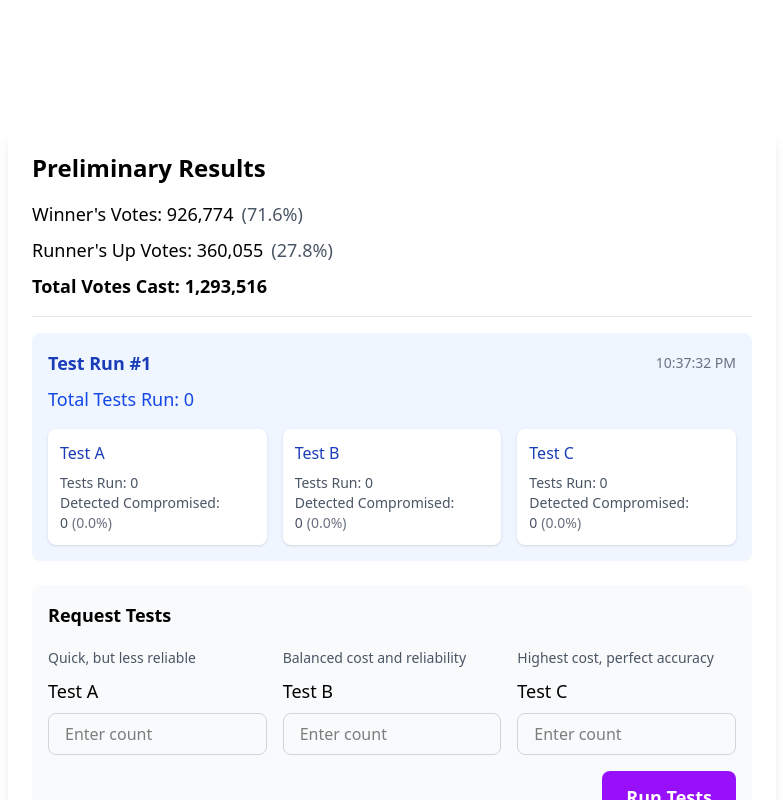
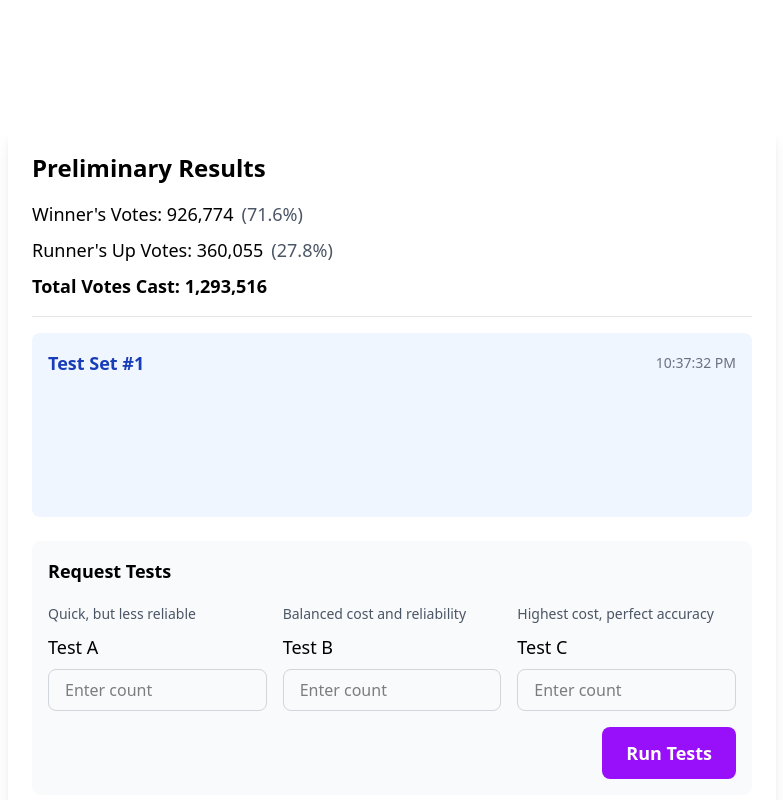
Before and after one commit to dsernst/simulate-corrupted-election, a Next.js app: page / in a window 1280 px wide. Both pictures are taken after a click on the button "Run Tests". Shown: the top 800 px of the page, without its empty margins (248-1031 px from the left). Built offline with nearby package versions, Linux system fonts and the light colour scheme.

Commit message:
Clean up <TestHistory/> display

```diff
--- a/app/components/TestHistory.tsx
+++ b/app/components/TestHistory.tsx
@@ -13,7 +13,7 @@ export const TestHistory = ({ testRuns }: { testRuns: TestRun[] }) => {
         <div key={run.id} className="p-4 bg-blue-50 rounded-lg">
           <div className="flex justify-between items-center mb-2">
             <h3 className="text-lg font-semibold text-blue-800">
-              Test Run #{run.id}
+              Test Set #{run.id}
             </h3>
             <span className="text-sm text-gray-500">
               {run.timestamp.toLocaleTimeString()}
@@ -21,9 +21,9 @@ export const TestHistory = ({ testRuns }: { testRuns: TestRun[] }) => {
           </div>
 
           <div className="space-y-4">
-            <p className="text-lg text-blue-700">
+            {/* <p className="text-lg text-blue-700">
               Total Tests Run: {run.results.totalTests.toLocaleString()}
-            </p>
+            </p> */}
 
             <div className="grid grid-cols-3 gap-4">
               {(['A', 'B', 'C'] as const).map((testType) => {
@@ -36,7 +36,9 @@ export const TestHistory = ({ testRuns }: { testRuns: TestRun[] }) => {
                 return (
                   <div
                     key={testType}
-                    className="bg-white p-3 rounded-lg shadow-sm"
+                    className={`bg-white p-3 rounded-lg shadow-sm ${
+                      !test.count && 'opacity-0'
+                    }`}
                   >
                     <h4 className="font-medium text-blue-800 mb-2">
                       Test {testType}
```
